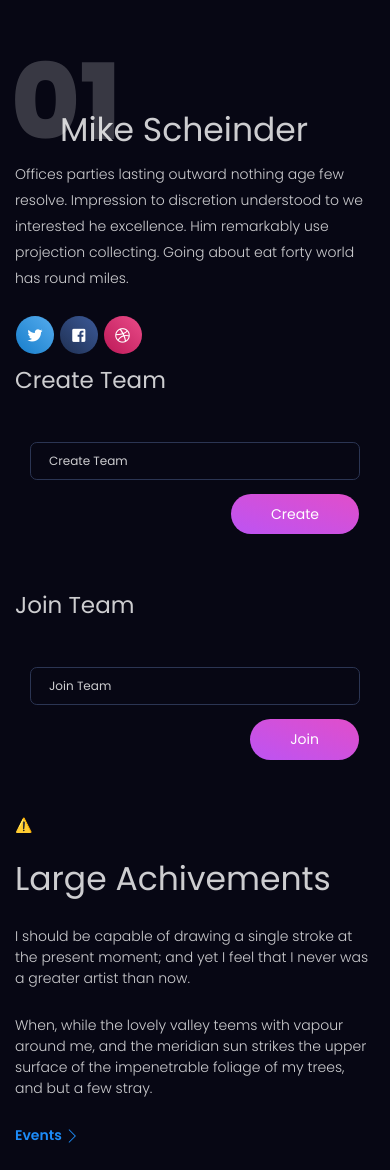
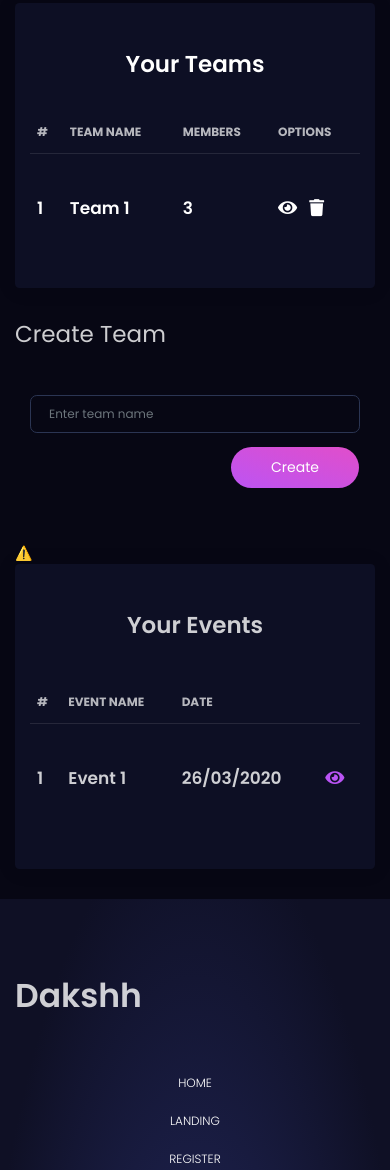
Before and after one commit to GeekBoySupreme/dakshh_frontend, a plain HTML site: page profile-page.html in a window 390 px wide. Shown: the part 938-2108 px from the top of the page. Drawn offline with nearby package versions, Linux system fonts and the light colour scheme; no server answers.

Commit message:
team and events cards setup

```diff
--- a/profile-page.html
+++ b/profile-page.html
@@ -121,7 +121,7 @@
         <div class="container align-items-center">
           <div class="row">
             <!--PROFILE INFO GOES HERE-->
-            <div class="col-lg-5 col-md-6 ml-auto mr-auto">
+            <div class="col-lg-5 col-md-6 mr-auto">
               <div class="card">
                 <div class="card-header">
                   <div class="card-image">
@@ -190,54 +190,67 @@
             </div>
 
             <!--TEAMS GO HERE-->
-            <div class="col-lg-6 col-md-6">
-              <h1 class="profile-title text-left">Mike Scheinder</h1>
-              <p>&nbsp;</p>
-              <h5 class="text-on-back">01</h5>
-              <p class="profile-description">
-                Offices parties lasting outward nothing age few resolve.
-                Impression to discretion understood to we interested he
-                excellence. Him remarkably use projection collecting. Going
-                about eat forty world has round miles.
-              </p>
-              <div class="btn-wrapper profile pt-3">
-                <a
-                  target="_blank"
-                  href="https://twitter.com/creativetim"
-                  class="btn btn-icon btn-twitter btn-round"
-                  data-toggle="tooltip"
-                  data-original-title="Follow us"
+            <div class="col-lg-6 col-md-6 ml-auto">
+              <div class="card">
+                <div class="card-header">
+                  <div class="card-image">
+                    <h3 class="title">Your Teams</h3>
+                  </div>
+                </div>
+                <div class="card-body">
+                  <div class="table-responsive overflow-auto">
+                    <table class="table tablesorter" id="plain-table">
+                      <thead>
+                        <tr>
+                          <th>#</th>
+                          <th>Team Name</th>
+                          <th>Members</th>
+                          <th>Options</th>
+                        </tr>
+                      </thead>
+                      <tbody>
+                        <tr>
+                          <td>
+                            <h4 class="title text-left">1</h4>
+                          </td>
+                          <td>
+                            <h4 class="title text-left">Team 1</h4>
+                          </td>
+                          <td>
+                            <h4 class="title text-left">3</h4>
+                          </td>
+                          <td>
+                            <h4 class="title text-left">
+                              <span
+                                class="team-options"
+                                data-toggle="modal"
+                                data-target="#teamModal"
                               >
-                  <i class="fab fa-twitter"></i>
-                </a>
-                <a
-                  target="_blank"
-                  href="https://www.facebook.com/creativetim"
-                  class="btn btn-icon btn-facebook btn-round"
-                  data-toggle="tooltip"
-                  data-original-title="Like us"
+                                <i
+                                  rel="tooltip"
+                                  data-original-title="View team details"
+                                  class="fa fa-eye"
+                                ></i>
+                              </span>
+                              <span
+                                class="team-options ml-2"
+                                data-toggle="modal"
+                                data-target="#warningModal"
                               >
-                  <i class="fab fa-facebook-square"></i>
-                </a>
-                <a
-                  target="_blank"
-                  href="https://dribbble.com/creativetim"
-                  class="btn btn-icon btn-dribbble  btn-round"
-                  data-toggle="tooltip"
-                  data-original-title="Follow us"
-                >
-                  <i class="fab fa-dribbble"></i>
-                </a>
+                                <i
+                                  rel="tooltip"
+                                  data-original-title="Delete Team"
+                                  class="fa fa-trash"
+                                ></i>
+                              </span>
+                            </h4>
+                          </td>
+                        </tr>
+                      </tbody>
+                    </table>
                   </div>
                 </div>
               </div>
-        </div>
-      </div>
-      <section>
-        <div class="container">
-          <div class="create-teams">
-            <div class="row">
-              <div class="col-lg-6">
               <div class="card card-plain">
                 <h3>Create Team</h3>
                 <div class="card-body">
@@ -246,14 +259,12 @@
                       <input
                         type="text"
                         class="form-control"
-                          value="Create Team"
+                        placeholder="Enter team name"
                       />
                     </div>
                     <button
                       type="submit"
                       class="btn btn-primary btn-round float-right"
-                        rel="tooltip"
-                        data-original-title="Can't wait for your message"
                       data-placement="right"
                     >
                       Create
@@ -262,36 +273,9 @@
                 </div>
               </div>
             </div>
-
-              <div class="col-lg-6">
-                <div class="card card-plain">
-                  <h3>Join Team</h3>
-                  <div class="card-body">
-                    <form>
-                      <div class="form-group">
-                        <input
-                          type="text"
-                          class="form-control"
-                          value="Join Team"
-                        />
-                      </div>
-                      <button
-                        type="submit"
-                        class="btn btn-primary btn-round float-right"
-                        rel="tooltip"
-                        data-original-title="Can't wait for your message"
-                        data-placement="right"
-                      >
-                        Join
-                      </button>
-                    </form>
           </div>
         </div>
       </div>
-            </div>
-          </div>
-        </div>
-      </section>
 
       <section>
         <div class="container">
@@ -309,26 +293,49 @@
             </div>
 
             <div class="col-md-6">
-              <p>&nbsp;</p>
-              <div class="pl-md-5">
-                <h1>Large Achivements</h1>
-
-                <p>
-                  I should be capable of drawing a single stroke at the present
-                  moment; and yet I feel that I never was a greater artist than
-                  now.
-                </p>
-                <br />
-                <p>
-                  When, while the lovely valley teems with vapour around me, and
-                  the meridian sun strikes the upper surface of the impenetrable
-                  foliage of my trees, and but a few stray.
-                </p>
-                <br />
-                <a href="#" class="font-weight-bold text-info mt-5"
-                  >Events <i class="tim-icons icon-minimal-right text-info"></i
+              <div class="card">
+                <div class="card-header">
+                  <div class="card-image">
+                    <h3 class="title">Your Events</h3>
+                  </div>
+                </div>
+                <div class="card-body">
+                  <div class="table-responsive overflow-auto">
+                    <table class="table tablesorter" id="plain-table">
+                      <thead>
+                        <tr>
+                          <th>#</th>
+                          <th>Event Name</th>
+                          <th>Date</th>
+                        </tr>
+                      </thead>
+                      <tbody>
+                        <tr>
+                          <td>
+                            <h4 class="title text-left">1</h4>
+                          </td>
+                          <td>
+                            <h4 class="title text-left">Event 1</h4>
+                          </td>
+                          <td>
+                            <h4 class="title text-left">26/03/2020</h4>
+                          </td>
+                          <td>
+                            <h4 class="title text-left">
+                              <a href=""
+                                ><i
+                                  rel="tooltip"
+                                  data-original-title="View event details"
+                                  class="fa fa-eye"
+                                ></i
                               ></a>
-                <p>&nbsp;</p>
+                            </h4>
+                          </td>
+                        </tr>
+                      </tbody>
+                    </table>
+                  </div>
+                </div>
               </div>
             </div>
           </div>
@@ -447,6 +454,83 @@
                 <button type="button" class="btn btn-info my-4">Verify</button>
               </div>
             </form>
+          </div>
+        </div>
+      </div>
+    </div>
+    <!--  End Modal -->
+
+    <!--Team Modal -->
+    <div
+      class="modal fade modal-black"
+      id="teamModal"
+      tabindex="-1"
+      role="dialog"
+      aria-labelledby="teamModalLabel"
+      aria-hidden="true"
+    >
+      <div class="modal-dialog">
+        <div class="modal-content">
+          <div class="modal-header justify-content-center">
+            <button
+              type="button"
+              class="close"
+              data-dismiss="modal"
+              aria-hidden="true"
+            >
+              <i class="tim-icons icon-simple-remove text-white"></i>
+            </button>
+            <div class="text-muted text-center ml-auto mr-auto">
+              <h3 class="mb-0">Team Info</h3>
+            </div>
+          </div>
+          <div class="modal-body">
+            <div class="row">
+              <div class="col-6 text-right">
+                <h4>Team Name :</h4>
+                <h4>Team Lead :</h4>
+                <h4>No.of Members :</h4>
+              </div>
+              <div class="col-6 text-left">
+                <h4>Team 1</h4>
+                <h4>John Doe</h4>
+                <h4>3</h4>
+              </div>
+            </div>
+          </div>
+        </div>
+      </div>
+    </div>
+    <!--  End Modal -->
+
+    <!-- Warning Modal -->
+    <div
+      class="modal fade modal-black"
+      id="warningModal"
+      tabindex="-1"
+      role="dialog"
+      aria-labelledby="warningModalLabel"
+      aria-hidden="true"
+    >
+      <div class="modal-dialog">
+        <div class="modal-content">
+          <div class="modal-header justify-content-center">
+            <button
+              type="button"
+              class="close"
+              data-dismiss="modal"
+              aria-hidden="true"
+            >
+              <i class="tim-icons icon-simple-remove text-white"></i>
+            </button>
+            <div class="text-muted text-center ml-auto mr-auto">
+              <h3 class="mb-0">Are you sure?</h3>
+            </div>
+          </div>
+
+          <div class="text-center">
+            <button type="button" class="btn btn-danger my-4">Yes</button>
+            <button type="button" class="btn btn-info my-4">No</button>
           </div>
         </div>
       </div>
```
Also changed, not shown: assets/css/blk-design-system.css. Lines whose indentation alone changed are shown as unchanged.
